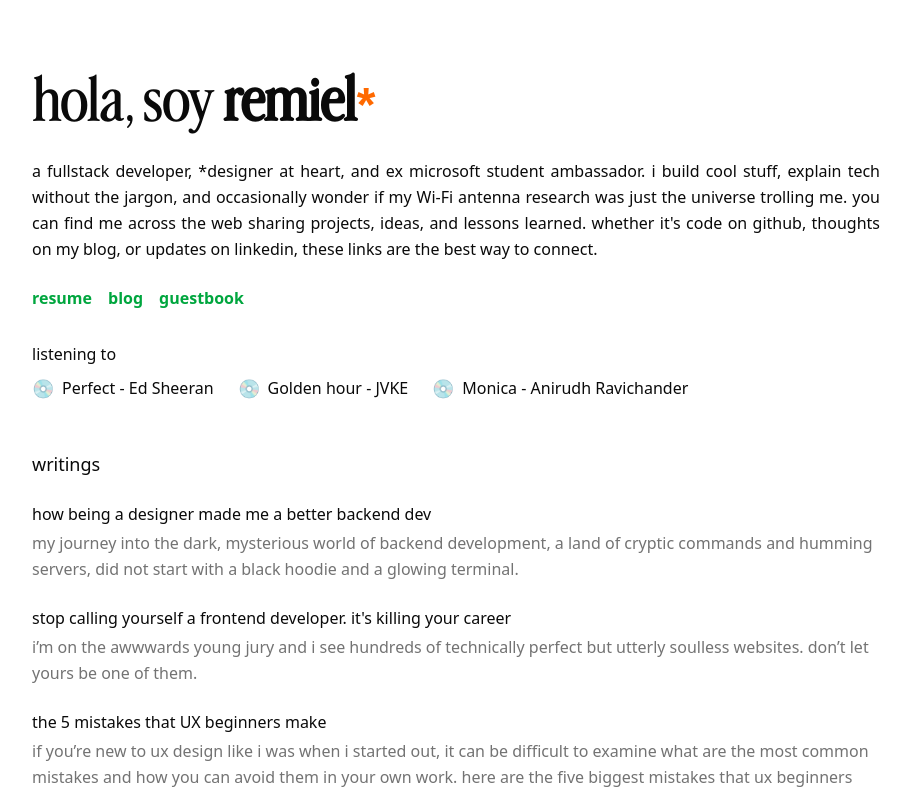
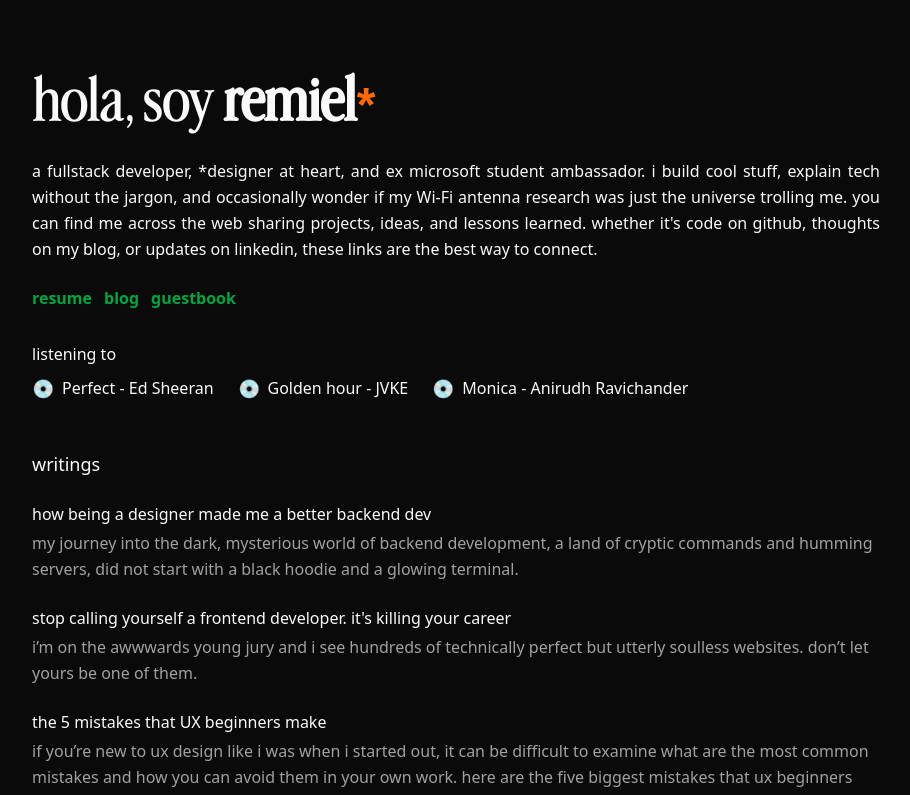
Before and after one commit to JaswanthRemiel/portcmebk, a Next.js app: page / in a window 1280 px wide. Shown: the top 795 px of the page, without its empty margins (184-1094 px from the left). Built offline with nearby package versions, Linux system fonts and the light colour scheme.

Commit message:
added somemore changes

```diff
--- a/app/components/HeroSection.tsx
+++ b/app/components/HeroSection.tsx
@@ -13,13 +13,13 @@ export default function HeroSection({ isLoaded }: HeroSectionProps) {
           isLoaded ? "opacity-100 translate-y-0" : "opacity-0 translate-y-4"
         }`}
       >
-        <h1 className="text-5xl mb-4 font-advercase-regular font-light leading-relaxed">
+        <h1 className="text-3xl sm:text-5xl mb-4 font-advercase-regular font-light leading-relaxed">
           hola, soy{" "}
           <span className="font-bold group">
             remiel<span className="text-orange-500">*</span>
           </span>
         </h1>
-        <p className="text-shadow-muted-foreground  text-0.5xl  text-justify leading-relaxed">
+        <p className="text-shadow-muted-foreground text-sm sm:text-base text-justify leading-relaxed">
           a fullstack developer, *designer at heart, and ex microsoft student
           ambassador. i build cool stuff, explain tech without the jargon, and
           occasionally wonder if my Wi-Fi antenna research was just the universe
@@ -33,7 +33,7 @@ export default function HeroSection({ isLoaded }: HeroSectionProps) {
           isLoaded ? "opacity-100 translate-y-0" : "opacity-0 translate-y-4"
         }`}
       >
-        <div className="flex flex-wrap gap-4 font-semibold text-1xl text-green-600">
+        <div className="flex flex-wrap gap-3 font-semibold text-sm sm:text-base text-green-600">
           <a href="https://drive.google.com/file/d/1iV-bwfZufebtiIIT98ZEZFaEtS7VDDCV/view?usp=sharing">
             resume
           </a>
--- a/app/layout.tsx
+++ b/app/layout.tsx
@@ -71,8 +71,8 @@ export default function RootLayout({
       <body>
         <ThemeProvider
           attribute="class"
-          defaultTheme="light"
-          enableSystem
+          defaultTheme="dark"
+          enableSystem={false}
           disableTransitionOnChange
         >
           {children}
```
